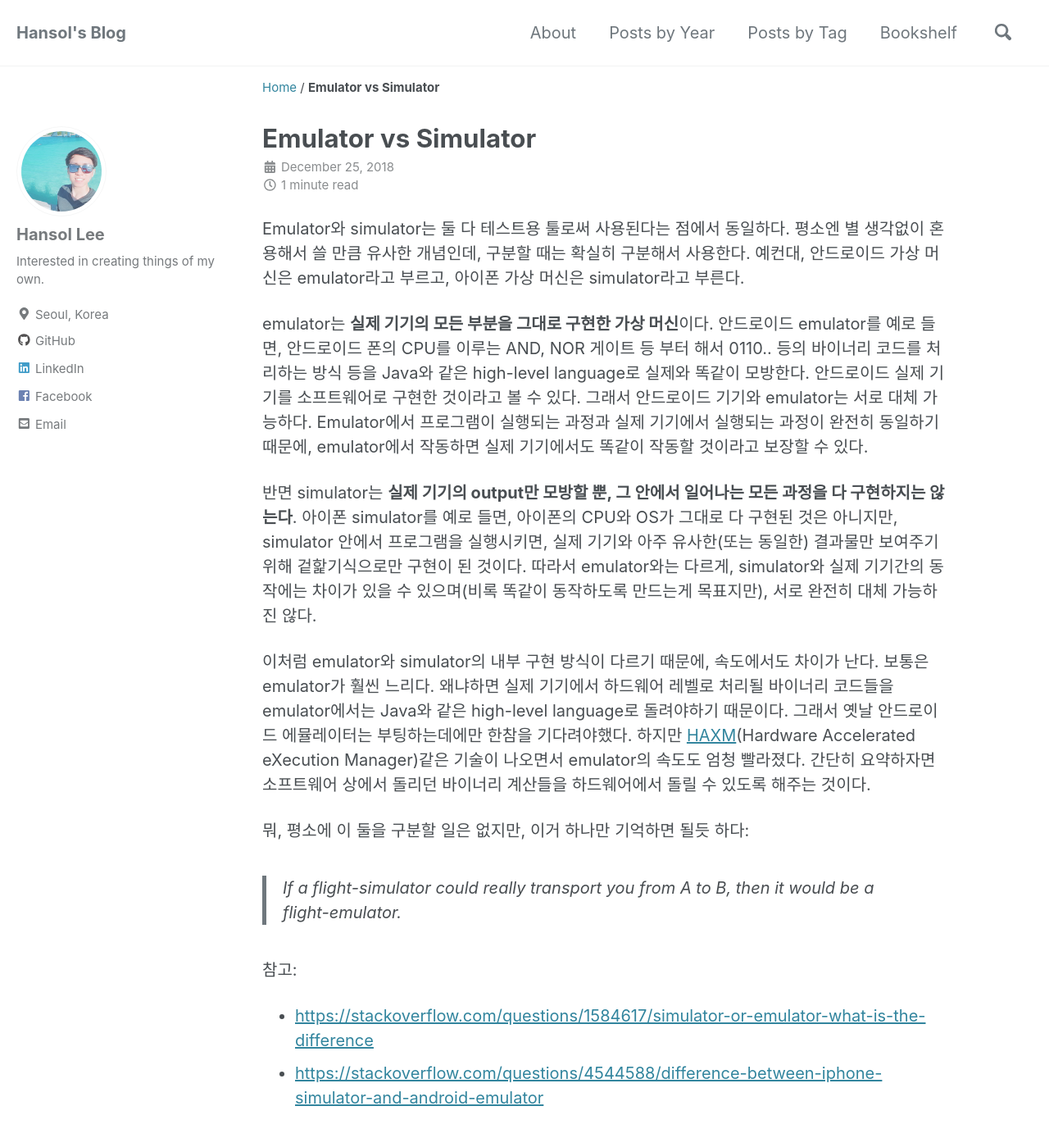
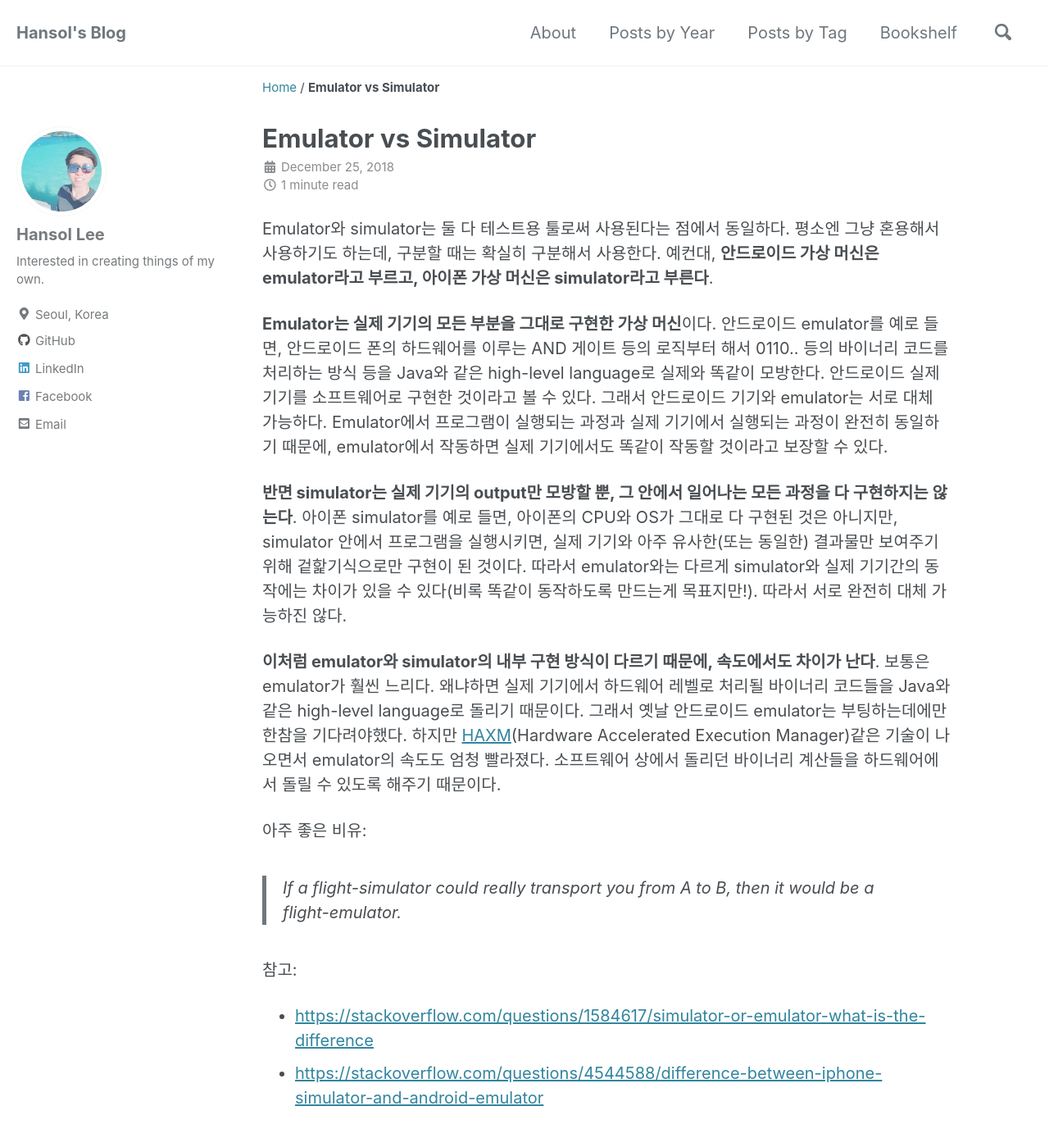
Before and after one commit to giantsol/giantsol.github.io, a Jekyll site: the page built from _posts/2018-12-25-emulator-vs-simulator.md, in a window 1280 px wide and 1400 px high. Shown: the top 1388 px of the window at 82% size. Built offline with Jekyll 4.4.1, drawn with Linux system fonts in a browser that asks for light colours; cached includes are drawn as plain includes; nearby versions of some CDN libraries; comment, search, counter and statistics services are not loaded.

Commit message:
update emulator vs simulator

```diff
--- a/_posts/2018-12-25-emulator-vs-simulator.md
+++ b/_posts/2018-12-25-emulator-vs-simulator.md
@@ -4,15 +4,15 @@ tags:
   - cs fundamental
 ---
 
-Emulator와 simulator는 둘 다 테스트용 툴로써 사용된다는 점에서 동일하다. 평소엔 별 생각없이 혼용해서 쓸 만큼 유사한 개념인데, 구분할 때는 확실히 구분해서 사용한다. 예컨대, 안드로이드 가상 머신은 emulator라고 부르고, 아이폰 가상 머신은 simulator라고 부른다.
+Emulator와 simulator는 둘 다 테스트용 툴로써 사용된다는 점에서 동일하다. 평소엔 그냥 혼용해서 사용하기도 하는데, 구분할 때는 확실히 구분해서 사용한다. 예컨대, **안드로이드 가상 머신은 emulator라고 부르고, 아이폰 가상 머신은 simulator라고 부른다**.
 
-emulator는 **실제 기기의 모든 부분을 그대로 구현한 가상 머신**이다. 안드로이드 emulator를 예로 들면, 안드로이드 폰의 CPU를 이루는 AND, NOR 게이트 등 부터 해서 0110.. 등의 바이너리 코드를 처리하는 방식 등을 Java와 같은 high-level language로 실제와 똑같이 모방한다. 안드로이드 실제 기기를 소프트웨어로 구현한 것이라고 볼 수 있다. 그래서 안드로이드 기기와 emulator는 서로 대체 가능하다. Emulator에서 프로그램이 실행되는 과정과 실제 기기에서 실행되는 과정이 완전히 동일하기 때문에, emulator에서 작동하면 실제 기기에서도 똑같이 작동할 것이라고 보장할 수 있다.
+**Emulator는 실제 기기의 모든 부분을 그대로 구현한 가상 머신**이다. 안드로이드 emulator를 예로 들면, 안드로이드 폰의 하드웨어를 이루는 AND 게이트 등의 로직부터 해서 0110.. 등의 바이너리 코드를 처리하는 방식 등을 Java와 같은 high-level language로 실제와 똑같이 모방한다. 안드로이드 실제 기기를 소프트웨어로 구현한 것이라고 볼 수 있다. 그래서 안드로이드 기기와 emulator는 서로 대체 가능하다. Emulator에서 프로그램이 실행되는 과정과 실제 기기에서 실행되는 과정이 완전히 동일하기 때문에, emulator에서 작동하면 실제 기기에서도 똑같이 작동할 것이라고 보장할 수 있다.
 
-반면 simulator는 **실제 기기의 output만 모방할 뿐, 그 안에서 일어나는 모든 과정을 다 구현하지는 않는다**. 아이폰 simulator를 예로 들면, 아이폰의 CPU와 OS가 그대로 다 구현된 것은 아니지만, simulator 안에서 프로그램을 실행시키면, 실제 기기와 아주 유사한(또는 동일한) 결과물만 보여주기 위해 겉핥기식으로만 구현이 된 것이다. 따라서 emulator와는 다르게, simulator와 실제 기기간의 동작에는 차이가 있을 수 있으며(비록 똑같이 동작하도록 만드는게 목표지만), 서로 완전히 대체 가능하진 않다.
+**반면 simulator는 실제 기기의 output만 모방할 뿐, 그 안에서 일어나는 모든 과정을 다 구현하지는 않는다**. 아이폰 simulator를 예로 들면, 아이폰의 CPU와 OS가 그대로 다 구현된 것은 아니지만, simulator 안에서 프로그램을 실행시키면, 실제 기기와 아주 유사한(또는 동일한) 결과물만 보여주기 위해 겉핥기식으로만 구현이 된 것이다. 따라서 emulator와는 다르게 simulator와 실제 기기간의 동작에는 차이가 있을 수 있다(비록 똑같이 동작하도록 만드는게 목표지만!). 따라서 서로 완전히 대체 가능하진 않다.
 
-이처럼 emulator와 simulator의 내부 구현 방식이 다르기 때문에, 속도에서도 차이가 난다. 보통은 emulator가 훨씬 느리다. 왜냐하면 실제 기기에서 하드웨어 레벨로 처리될 바이너리 코드들을 emulator에서는 Java와 같은 high-level language로 돌려야하기 때문이다. 그래서 옛날 안드로이드 에뮬레이터는 부팅하는데에만 한참을 기다려야했다. 하지만 [HAXM](https://software.intel.com/en-us/articles/intel-hardware-accelerated-execution-manager-intel-haxm)(Hardware Accelerated eXecution Manager)같은 기술이 나오면서 emulator의 속도도 엄청 빨라졌다. 간단히 요약하자면 소프트웨어 상에서 돌리던 바이너리 계산들을 하드웨어에서 돌릴 수 있도록 해주는 것이다.
+**이처럼 emulator와 simulator의 내부 구현 방식이 다르기 때문에, 속도에서도 차이가 난다**. 보통은 emulator가 훨씬 느리다. 왜냐하면 실제 기기에서 하드웨어 레벨로 처리될 바이너리 코드들을 Java와 같은 high-level language로 돌리기 때문이다. 그래서 옛날 안드로이드 emulator는 부팅하는데에만 한참을 기다려야했다. 하지만 [HAXM](https://software.intel.com/en-us/articles/intel-hardware-accelerated-execution-manager-intel-haxm)(Hardware Accelerated Execution Manager)같은 기술이 나오면서 emulator의 속도도 엄청 빨라졌다. 소프트웨어 상에서 돌리던 바이너리 계산들을 하드웨어에서 돌릴 수 있도록 해주기 때문이다.
 
-뭐, 평소에 이 둘을 구분할 일은 없지만, 이거 하나만 기억하면 될듯 하다:
+아주 좋은 비유:
 > If a flight-simulator could really transport you from A to B, then it would be a flight-emulator.
 
 참고:
```
